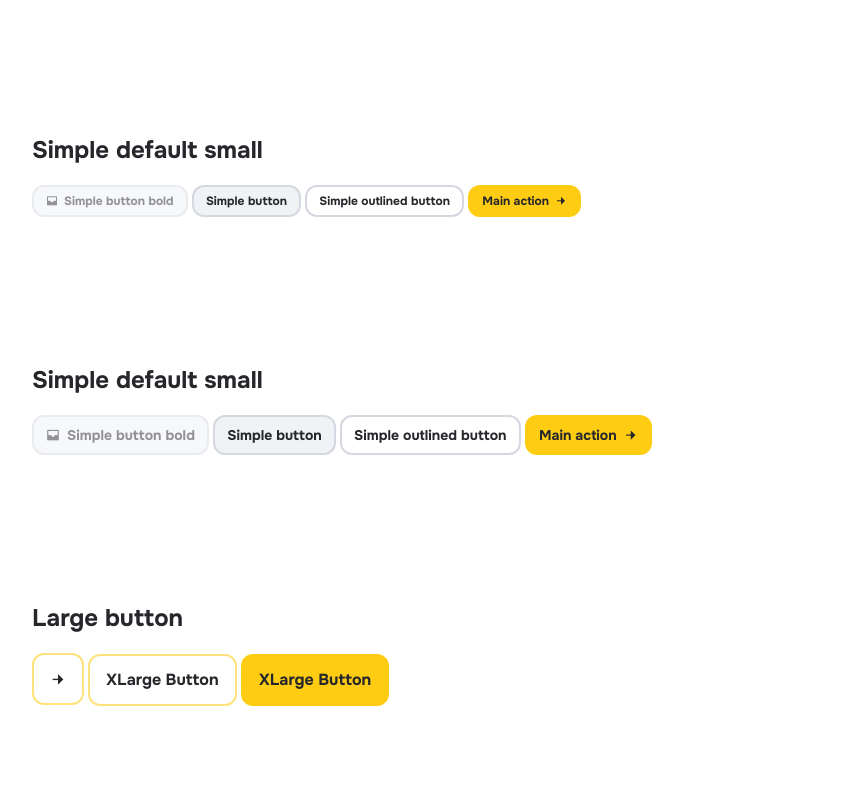
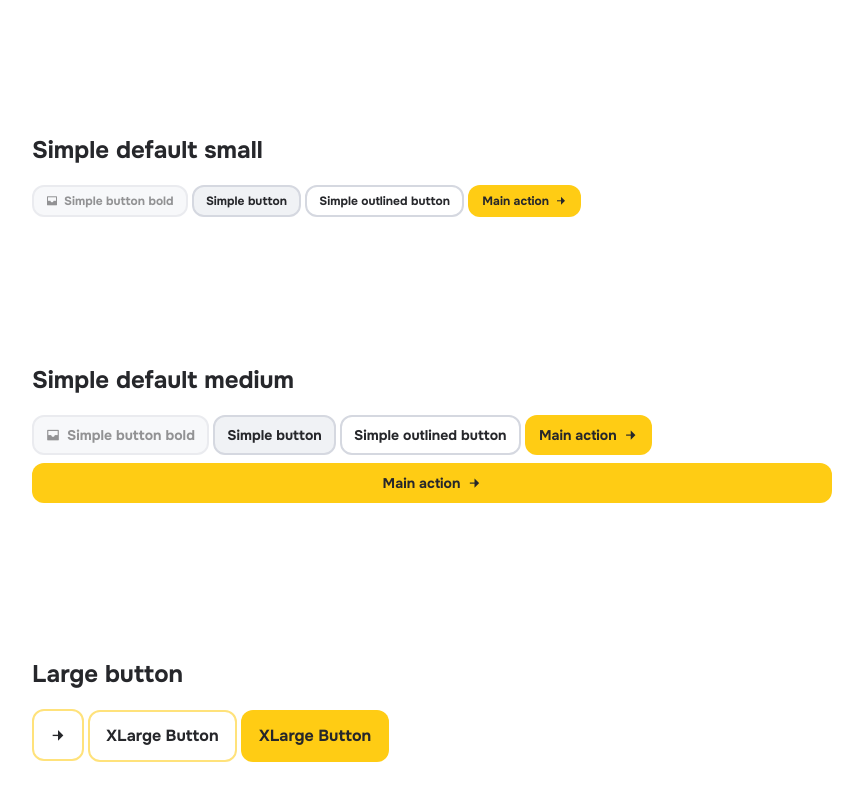
Before and after one commit to kamrade/svelte-dynamic-button, a SvelteKit app: page / in a window 1280 px wide. Shown: the part 1170-1970 px from the top of the page, without its empty margins (208-1071 px from the left). Before the commit the page ends 1940 px from the top, so only its background shows below. Built offline with nearby package versions, Linux system fonts and the light colour scheme.

Commit message:
Fix block button text align

```diff
--- a/src/lib/kit/DynamicButton/DynamicButton.scss
+++ b/src/lib/kit/DynamicButton/DynamicButton.scss
@@ -91,6 +91,10 @@
     display: flex;
     justify-content: center;
     width: 100%;
+
+    .DynamicButtonContent {
+      justify-content: center;
+    }
   }
 
   &:disabled {
--- a/src/routes/+page.svelte
+++ b/src/routes/+page.svelte
@@ -106,6 +106,7 @@
   <Btn props={{ iconButton: true, loading: true }}>
     <i class="ri-inbox-fill" slot="prefix" />
   </Btn>
+
 </div>
 
 
@@ -135,7 +136,7 @@
 
 
 <div class="container">
-  <h2>Simple default small</h2>
+  <h2>Simple default medium</h2>
 
   <Btn props={{ disabled: true }}>
     <i class="ri-inbox-fill" slot="prefix" />
@@ -154,6 +155,13 @@
     <i class="ri-arrow-right-fill" slot="suffix" />
     <b>Main action</b>
   </Btn>
+
+  <div style="margin: .5rem 0;">
+    <Btn props={{ theme: 'primary', block: true }}>
+      <i class="ri-arrow-right-fill" slot="suffix" />
+      <b>Main action</b>
+    </Btn>
+  </div>
 
 </div>
 
```
